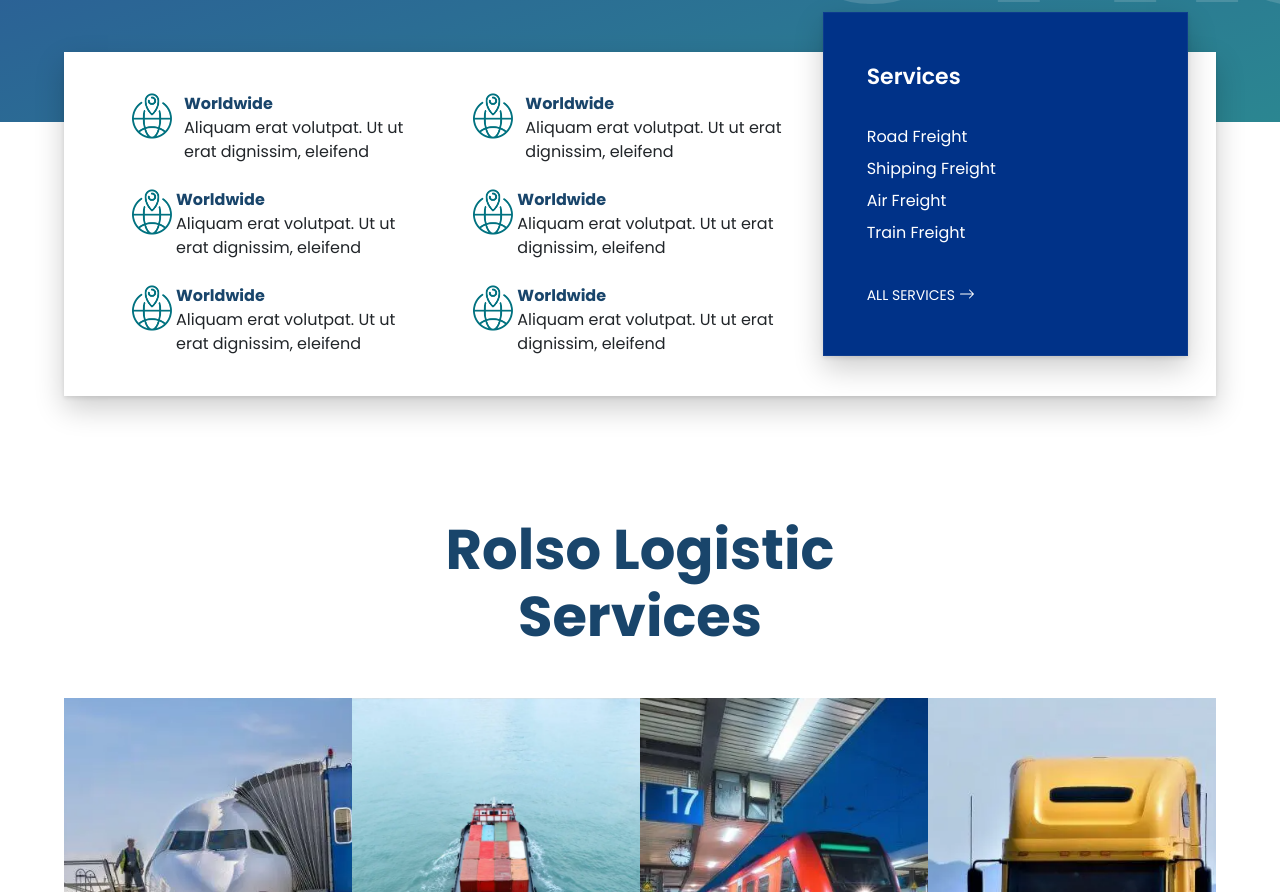
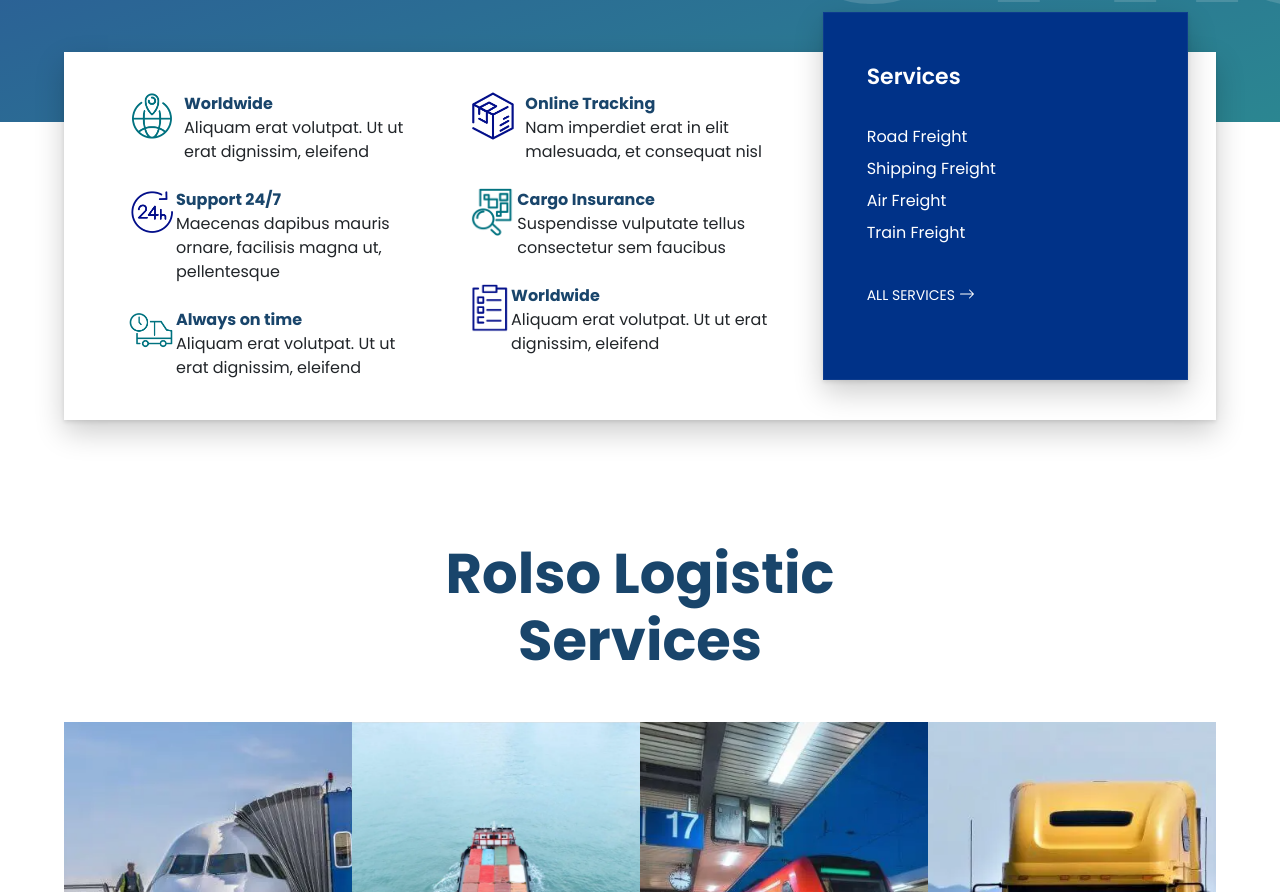
Before and after one commit to KristianDiamandiev/Rolso_Logistics_Company, a plain HTML site: page HomePage/HomePage.html in a window 1280 px wide. Shown: the part 902-1794 px from the top of the page. Drawn offline with nearby package versions, Linux system fonts and the light colour scheme.

Commit message:
changed icons on services section, fixed position on plans

```diff
--- a/HomePage/HomePage.html
+++ b/HomePage/HomePage.html
@@ -114,25 +114,28 @@
                 </div>
                 <div class="d-flex mt-4 mb-5 mb-md-0">
                   <img
-                    src="../images/world_icon.png"
+                    src="../images/24hrIcon.png"
                     width="48px"
                     height="48px"
                     alt="world"
                   />
                   <div>
-                    <p class="dark-blue-color fw-bold">Worldwide</p>
-                    <p>Aliquam erat volutpat. Ut ut erat dignissim, eleifend</p>
+                    <p class="dark-blue-color fw-bold">Support 24/7</p>
+                    <p>
+                      Maecenas dapibus mauris ornare, facilisis magna ut,
+                      pellentesque
+                    </p>
                   </div>
                 </div>
                 <div class="d-flex mt-4 mb-5 mb-md-0">
                   <img
-                    src="../images/world_icon.png"
+                    src="../images/truckIcon.png"
                     width="48px"
                     height="48px"
                     alt="world"
                   />
                   <div>
-                    <p class="dark-blue-color fw-bold">Worldwide</p>
+                    <p class="dark-blue-color fw-bold">Always on time</p>
                     <p>Aliquam erat volutpat. Ut ut erat dignissim, eleifend</p>
                   </div>
                 </div>
@@ -142,31 +145,33 @@
               <div class="ms-4 ms-lg-0 me-4">
                 <div class="d-flex mb-5 mb-md-0">
                   <img
-                    src="../images/world_icon.png"
+                    src="../images/packageIcon2.png"
                     width="48px"
                     height="48px"
                     alt="world"
                   />
                   <div class="ms-2">
-                    <p class="dark-blue-color fw-bold">Worldwide</p>
-                    <p>Aliquam erat volutpat. Ut ut erat dignissim, eleifend</p>
+                    <p class="dark-blue-color fw-bold">Online Tracking</p>
+                    <p>
+                      Nam imperdiet erat in elit malesuada, et consequat nisl
+                    </p>
                   </div>
                 </div>
                 <div class="d-flex mt-4 mb-5 mb-md-0">
                   <img
-                    src="../images/world_icon.png"
+                    src="../images/trackingIcon.png"
                     width="48px"
                     height="48px"
                     alt="world"
                   />
                   <div>
-                    <p class="dark-blue-color fw-bold">Worldwide</p>
-                    <p>Aliquam erat volutpat. Ut ut erat dignissim, eleifend</p>
+                    <p class="dark-blue-color fw-bold">Cargo Insurance</p>
+                    <p>Suspendisse vulputate tellus consectetur sem faucibus</p>
                   </div>
                 </div>
                 <div class="d-flex mt-4 mb-5 mb-md-0">
                   <img
-                    src="../images/world_icon.png"
+                    src="../images/listIcon.png"
                     width="48px"
                     height="48px"
                     alt="world"
@@ -581,7 +586,7 @@
               </div>
             </div>
           </div>
-          <div class="col-md-6 col-xl-4 mt-5 mt-lg-0">
+          <div class="col-md-6 col-xl-4 mt-5 mt-md-0">
             <div class="ms-3 me-3 white-box-container flex-column">
               <div class="best-offer-box">Best Offer</div>
               <div
```
Also changed, not shown: images/24hrIcon.png (added), images/listIcon.png (added), images/packageIcon2.png (added), images/trackingIcon.png (added), images/truckIcon.png (added).
